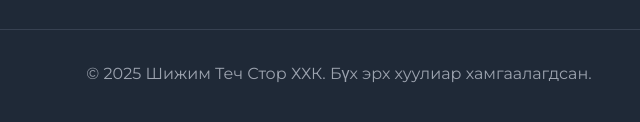
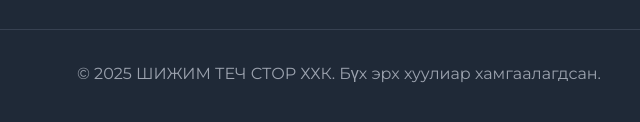
Before and after one commit to Neptune1314/idea, a plain HTML site: page index.html in a window 1280 px wide. Shown: the part 2363-2485 px from the top of the page, 301-941 px from the left. Drawn offline with nearby package versions, Linux system fonts and the light colour scheme.

Commit message:
first commit

```diff
--- a/index.html
+++ b/index.html
@@ -215,7 +215,7 @@
                 </div>
             </div>
             <div class="border-t border-gray-700 mt-8 pt-8 text-center text-gray-400">
-                <p>© 2025 Шижим Теч Стор ХХК. Бүх эрх хуулиар хамгаалагдсан.</p>
+                <p>© 2025 ШИЖИМ ТЕЧ СТОР ХХК. Бүх эрх хуулиар хамгаалагдсан.</p>
             </div>
         </div>
     </footer>
```
